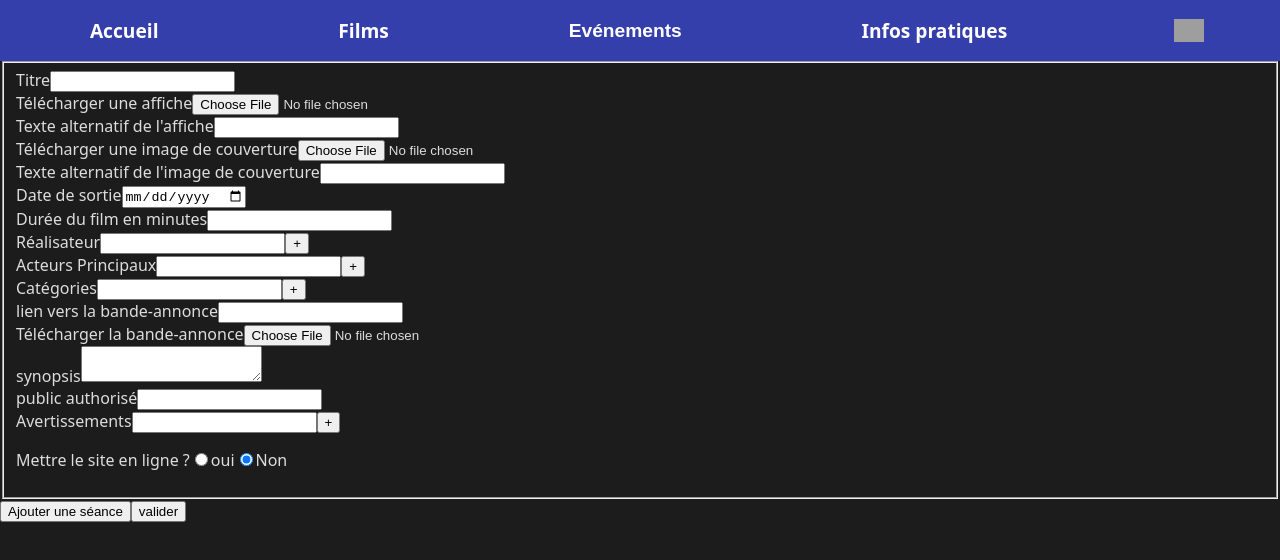
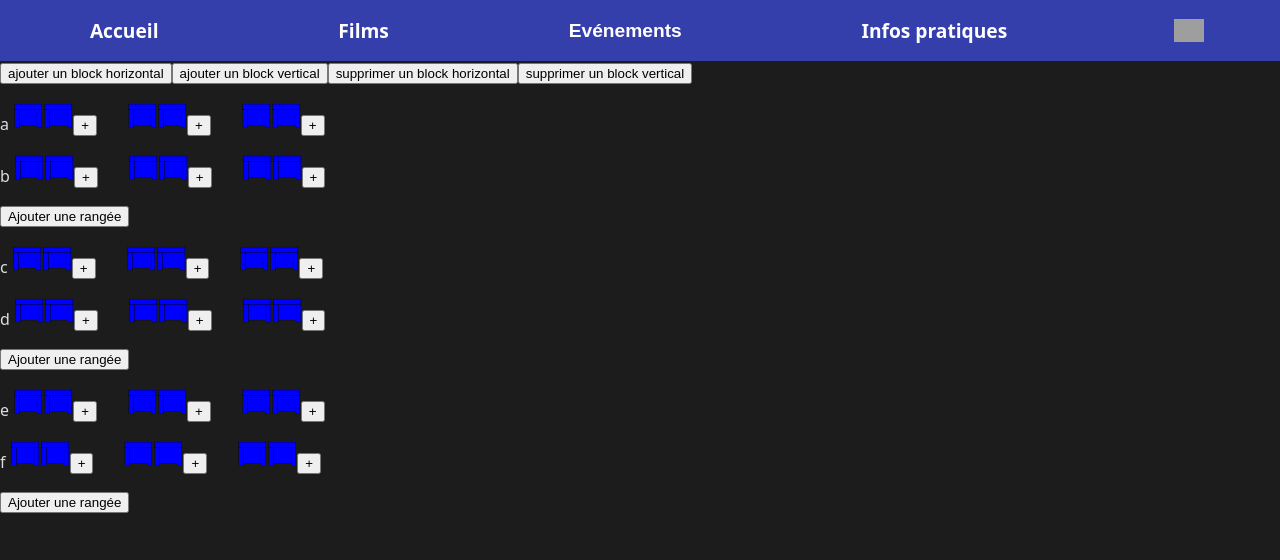
Before and after one commit to HHessoquat/Cineproject, a React (Create React App) app in the folder frontend/: page / in a window 1280 px wide. Shown: the top 560 px of the page. Built offline with nearby package versions, Linux system fonts and the light colour scheme; grey boxes are pictures that could not be loaded.

Commit message:
Make the RoomGenerator Dynamic

```diff
--- a/frontend/src/components/ordering/RoomGenerator.jsx
+++ b/frontend/src/components/ordering/RoomGenerator.jsx
@@ -1,9 +1,17 @@
+import { useState } from 'react';
+
 function RoomGenerator() {
-    const room = createRoom([
-        [6, 10, 6],
-        [4, 6, 8],
-        [0, 0, 0, 0],
-    ]);
+    // const room = createRoom([
+    //     [6, 10, 6],
+    //     [4, 6, 8],
+    //     [0, 0, 0, 0],
+    // ]);
+    const [room, setRoom] = useState(
+                                createRoom([
+                                    [2, 2, 2],
+                                    [2, 2, 2],
+                                    [0,0,0,0]
+                                ]));
 
     const alphabet = [
         'a ',
@@ -33,6 +41,46 @@ function RoomGenerator() {
         'y ',
         'z ',
     ];
+
+    function addBlockH() {
+        const previousDisplay = [...room.seatsSetting[0]];
+        previousDisplay.push(1);
+        room.seatsSetting[0] = previousDisplay;
+        setRoom(createRoom(room.seatsSetting));
+    }
+
+    function addBlockV() {
+        const previousDisplay = [...room.seatsSetting[1]];
+        previousDisplay.push(1);
+        room.seatsSetting[1] = previousDisplay;
+        setRoom(createRoom(room.seatsSetting));
+    }
+    function deleteBlockH() {
+        const previousDisplay = [...room.seatsSetting[0]];
+        previousDisplay.pop();
+        room.seatsSetting[0] = previousDisplay;
+        setRoom(createRoom(room.seatsSetting));
+    }
+    function deleteBlockV() {
+        const previousDisplay = [...room.seatsSetting[1]];
+        previousDisplay.pop();
+        room.seatsSetting[1] = previousDisplay;
+        setRoom(createRoom(room.seatsSetting));
+    }
+
+    function addSeatInColumn(i) {
+        const newNumberofRowInBlock = room.seatsSetting[0][i] + 1;
+        room.seatsSetting[0][i] = newNumberofRowInBlock;
+        setRoom(createRoom(room.seatsSetting));
+        console.log(i);
+        console.log(room.seatsSetting);
+    }
+
+    function addRowInBlock(i) {
+        const newNumberofRowInBlock = room.seatsSetting[1][i] + 1;
+        room.seatsSetting[1][i] = newNumberofRowInBlock;
+        setRoom(createRoom(room.seatsSetting));
+    }
 
     function createRoom(setting) {
 
@@ -107,18 +155,25 @@ function RoomGenerator() {
 
     function handleClick(row, column) {
         room.seats[row][column] = true;
-        console.log(room);
     }
+    console.log(room)
+    let verticalBlockIterator = 0;
+    return (
+        <>
+            <button type="button" onClick={addBlockH}>ajouter un block horizontal</button>
+            <button type="button" onClick={addBlockV}>ajouter un block vertical</button>
+            <button type="button" onClick={deleteBlockH}>supprimer un block horizontal</button>
+            <button type="button" onClick={deleteBlockV}>supprimer un block vertical</button>
 
-    let verticalBlockIterator = 0;
-
-    return (
-        <div className="App">
+            <div>
                 {room.seats.map((c, i) => {
                     let blockSeatIterator = 0;
+
+                            //the map below will create one row of seats with the right number of columns
                     const seatImage = c.map((current, index) => {
+
                         let seatElement;
-
+                                    //create the html element with the relevent seat image
                         if (current === null) {
                             seatElement = (
                                 <img
@@ -146,31 +201,40 @@ function RoomGenerator() {
                             seatElement = (
                                 <img
                                     key={i + ' ' + index * 100}
-                                src='/img/ordering/freeSeat.png'
+                                    src='/img/ordering/takenSeat.png'
                                     alt="place réservée"
                                     className="roomMapSeat"
                                 />
                             );
                         }
+
                         let seatAndCorridor;
-                    if (room.hCorridorIndex[blockSeatIterator] === index) {
-                        blockSeatIterator++;
-                        seatAndCorridor = (
+
+
+                                //if the seat is the last, horizontally of the block, we add a button to add a seat
+                        if (index === room.hCorridorIndex[blockSeatIterator] - 1){
+
+                            const currentHBlock = blockSeatIterator;
+
+                            const seatAndButton = (
                                 <span key={i + ' ' + index * 2}>
+                                    {seatElement}
+                                    <button type="button" onClick={() => addSeatInColumn(currentHBlock)}>+</button>
                                     <img
                                         src='img/ordering/emptySeat.png'
                                         alt="corridor"
                                         className="roomMapSeat"
                                     />
-                                {seatElement}
                                 </span>
-                        );
-                    } else {
-                        seatAndCorridor = seatElement;
+                            )
+                            blockSeatIterator++;
+                            return seatAndButton
+                        }else {
+                             return seatElement;
                         }
 
-                    return seatAndCorridor;
                     });
+
                     const seatRow = (
                         <div>
                             <p>
@@ -178,25 +242,49 @@ function RoomGenerator() {
                             </p>
                         </div>
                     );
-                let rowAndCorridor;
+
+                            //if this is first row of a block, we add an empty image Before
                     if (i === room.vCorridorIndex[verticalBlockIterator]) {
-                    rowAndCorridor = (
+
+
+                        const rowAndCorridor = (
+
                             <div key={i}>
                                 <img
                                     src='img/ordering/emptySeat.png'
                                     alt="corridor"
                                     className="roomMapSeat"
                                 />
+
                                 {seatRow}
+
+
                             </div>
                         );
+
+                        return rowAndCorridor;
+                    }
+                            //if this is the last row of a block, we add un button to add a row
+                    else if (i === room.vCorridorIndex[verticalBlockIterator] -1 ) {
+
+                    const currentvBlockIndex = verticalBlockIterator;
+                        const rowAndButton = (
+
+                            <div key={i} >
+                                {seatRow}
+                                <button type="button" onClick={() => addRowInBlock(currentvBlockIndex)}>Ajouter une rangée</button>
+                            </div>
+                        );
+
                         verticalBlockIterator++;
-                } else {
-                    rowAndCorridor = <div key={i}>{seatRow}</div>;
+
+                        return rowAndButton;
+                    }else {
+                        return <div key={i}>{seatRow}</div>;
                     }
-                return rowAndCorridor;
                 })}
             </div>
+        </>
     );
 }
 export default RoomGenerator;
--- a/frontend/src/pages/Home/index.jsx
+++ b/frontend/src/pages/Home/index.jsx
@@ -1,18 +1,10 @@
 import { Link } from 'react-router-dom';
 import MovieManagerForm from '../MoviesManagement/MovieManagerForm.jsx';
 import RoomGenerator from '../../components/ordering/RoomGenerator.jsx';
-// import { useState, useEffect } from 'react';
+
 function Home() {
-    // const [movie, setMovie] = useState({});
-    // useEffect(() => {
-    //     fetch(`http://localhost:3000/api/movies`)
-    //         .then((response) => {
-    //             response.json().then((movie) => setMovie(movie));
-    //         })
-    //         .catch((error) => console.log(error));
-    // }, []);
 
-    return <MovieManagerForm />;
-    // return <RoomGenerator />;
+    // return <MovieManagerForm />;
+    return <RoomGenerator />;
 }
 export default Home;
```
Also changed, not shown: 1 other file (tests, documents, lock files or other folders). Lines whose indentation alone changed are shown as unchanged.
